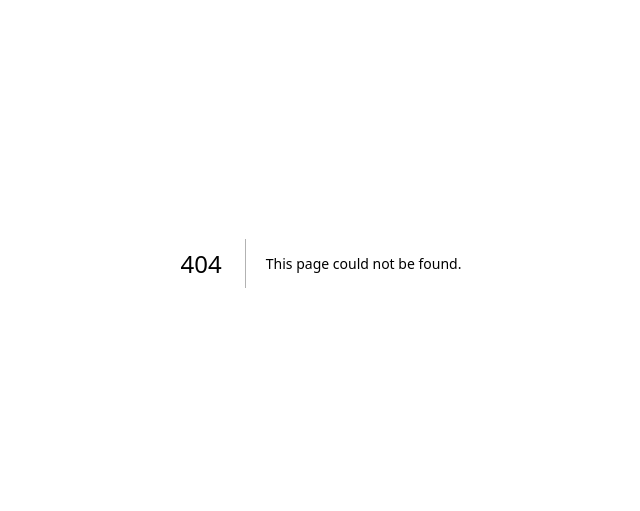
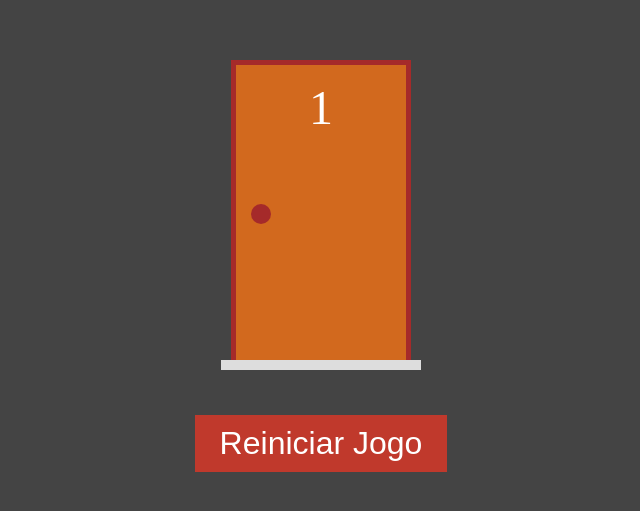
Before and after one commit to alexlima2023/next-porta-premiada, a Next.js app in the folder portas/: page /jogo/1/1 in a window 1280 px wide. Before the commit this address had no page. Shown: the part 137-648 px from the top of the page, without its empty margins (319-959 px from the left). Built offline with nearby package versions, Linux system fonts and the light colour scheme.

Commit message:
criando navegação dinamica pelo query da porta com useRouter

```diff
--- a/portas/src/functions/portas.ts
+++ b/portas/src/functions/portas.ts
@@ -1,9 +1,9 @@
 import PortaModel from "../model/porta";
 
-export function criarPortas(qtde: number, selecionada: number): PortaModel[] {
+export function criarPortas(qtde: number, comPresente: number): PortaModel[] {
     return Array.from({length: qtde}, (_,i) => {
         const numero = i + 1
-        const temPresente = numero === selecionada
+        const temPresente = numero === comPresente
         return new PortaModel(numero, temPresente)
     })
 }
--- /dev/null
+++ b/portas/src/pages/jogo/[portas]/[temPresente].tsx
@@ -0,0 +1,39 @@
+import styles from "../../../styles/Jogo.module.css"
+import { useEffect, useState } from "react"
+import Porta from "../../../components/Porta"
+import { criarPortas, atualizarPortas } from "../../../functions/portas"
+import Link from "next/link"
+import { useRouter } from "next/router"
+
+export default function jogo() {
+    const router = useRouter()
+
+    const [portas, setPortas] = useState([])
+
+    useEffect(() => {
+        const portas = +router.query.portas
+        const temPresente = +router.query.temPresente
+        setPortas(criarPortas(portas, temPresente))
+    }, [router?.query])
+
+    function renderizarPortas() {
+        return portas.map(porta => {
+        return <Porta key={porta.numero} value={porta} onChange={novaPorta => {
+            setPortas(atualizarPortas(portas, novaPorta))
+        }}/>
+        })
+    }
+
+    return (
+        <div className={styles.jogo}>
+            <div className={styles.portas}>
+                { renderizarPortas() }
+            </div>
+            <div className={styles.botoes}>
+                <Link href='/'>
+                    <button>Reiniciar Jogo</button>
+                </Link>
+            </div>
+        </div>
+    )
+}
--- /dev/null
+++ b/portas/src/styles/Jogo.module.css
@@ -0,0 +1,29 @@
+.jogo {
+    display: flex;
+    flex-direction: column;
+    justify-content: center;
+    align-items: center;
+    height: 100vh;
+}
+
+.portas {
+    display: flex;
+    flex-wrap: wrap;
+    justify-content: space-around;
+    align-self: stretch;
+}
+
+.botoes {
+    display: flex;
+    justify-content: center;
+    margin-top: 40px;
+}
+
+.botoes button {
+    background-color: #c0392c;
+    color: #fff;
+    font-size: 2rem;
+    border: none;
+    padding: 10px 25px;
+    cursor: pointer;
+}
```
Also changed, not shown: portas/src/pages/index.tsx (+2 -15 lines).
